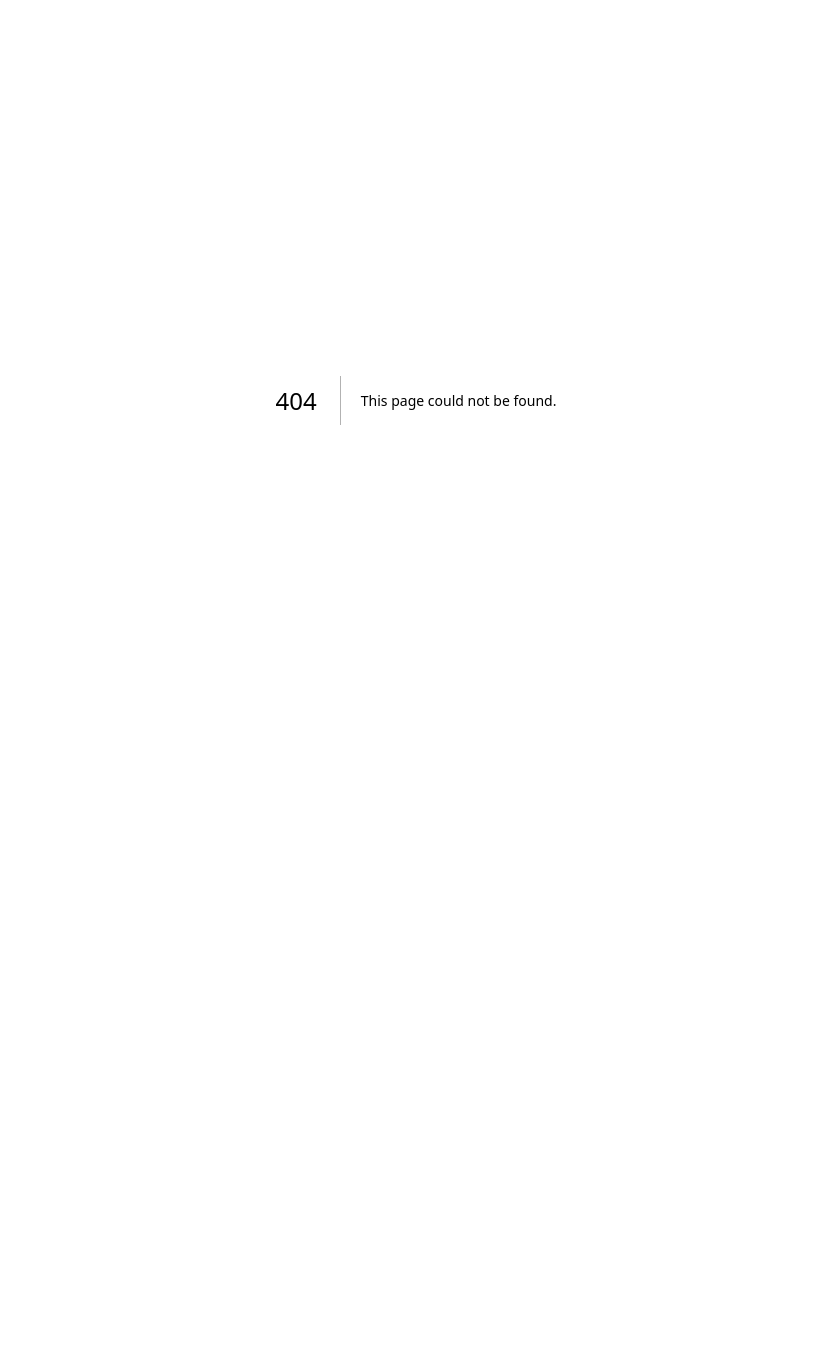
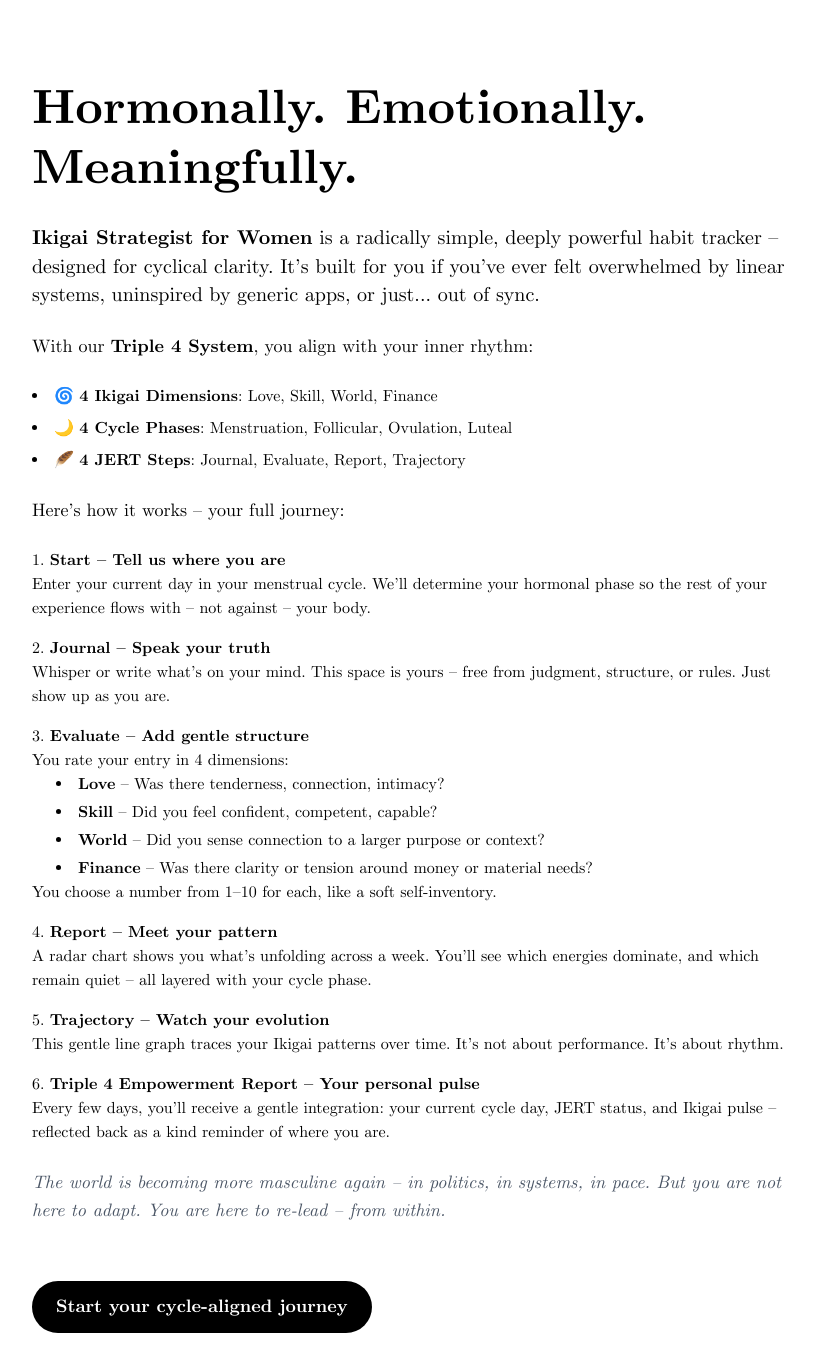
Before and after one commit to DrMvF/ikigaistrategist, a Next.js app: page /invitation in a window 1280 px wide. Before the commit this address had no page. Shown: the top 1372 px of the page, without its empty margins (224-1039 px from the left). Before the commit the page ends 800 px from the top, so only its background shows below. Built offline with nearby package versions, Linux system fonts and the light colour scheme.

Commit message:
Add detailed invitation page for JERT Women onboarding

```diff
--- /dev/null
+++ b/app/invitation/page.tsx
@@ -0,0 +1,80 @@
+"use client";
+
+import Link from "next/link";
+
+export default function InvitationPage() {
+  return (
+    <div className="flex flex-col items-center justify-center min-h-screen px-6 sm:px-20 py-20 font-cm text-black dark:text-white bg-white dark:bg-black">
+      <main className="max-w-3xl w-full text-left space-y-6">
+        <h1 className="text-4xl sm:text-5xl font-bold leading-tight">
+          Hormonally. Emotionally. Meaningfully.
+        </h1>
+
+        <p className="text-xl">
+          <strong>Ikigai Strategist for Women</strong> is a radically simple, deeply powerful habit tracker – designed for cyclical clarity. It’s built for you if you’ve ever felt overwhelmed by linear systems, uninspired by generic apps, or just... out of sync.
+        </p>
+
+        <p className="text-lg">
+          With our <strong>Triple 4 System</strong>, you align with your inner rhythm:
+        </p>
+
+        <ul className="list-disc list-inside space-y-2">
+          <li>🌀 <strong>4 Ikigai Dimensions</strong>: Love, Skill, World, Finance</li>
+          <li>🌙 <strong>4 Cycle Phases</strong>: Menstruation, Follicular, Ovulation, Luteal</li>
+          <li>🪶 <strong>4 JERT Steps</strong>: Journal, Evaluate, Report, Trajectory</li>
+        </ul>
+
+        <p className="text-lg">
+          Here’s how it works – your full journey:
+        </p>
+
+        <ol className="list-decimal list-inside space-y-4">
+          <li>
+            <strong>Start – Tell us where you are</strong><br />
+            Enter your current day in your menstrual cycle. We’ll determine your hormonal phase so the rest of your experience flows with – not against – your body.
+          </li>
+          <li>
+            <strong>Journal – Speak your truth</strong><br />
+            Whisper or write what’s on your mind. This space is yours – free from judgment, structure, or rules. Just show up as you are.
+          </li>
+          <li>
+            <strong>Evaluate – Add gentle structure</strong><br />
+            You rate your entry in 4 dimensions:
+            <ul className="list-disc list-inside ml-6 space-y-1">
+              <li><strong>Love</strong> – Was there tenderness, connection, intimacy?</li>
+              <li><strong>Skill</strong> – Did you feel confident, competent, capable?</li>
+              <li><strong>World</strong> – Did you sense connection to a larger purpose or context?</li>
+              <li><strong>Finance</strong> – Was there clarity or tension around money or material needs?</li>
+            </ul>
+            You choose a number from 1–10 for each, like a soft self-inventory.
+          </li>
+          <li>
+            <strong>Report – Meet your pattern</strong><br />
+            A radar chart shows you what’s unfolding across a week. You’ll see which energies dominate, and which remain quiet – all layered with your cycle phase.
+          </li>
+          <li>
+            <strong>Trajectory – Watch your evolution</strong><br />
+            This gentle line graph traces your Ikigai patterns over time. It’s not about performance. It’s about rhythm.
+          </li>
+          <li>
+            <strong>Triple 4 Empowerment Report – Your personal pulse</strong><br />
+            Every few days, you’ll receive a gentle integration: your current cycle day, JERT status, and Ikigai pulse – reflected back as a kind reminder of where you are.
+          </li>
+        </ol>
+
+        <p className="text-lg italic text-gray-600 dark:text-gray-400">
+          The world is becoming more masculine again – in politics, in systems, in pace. But you are not here to adapt. You are here to re-lead – from within.
+        </p>
+
+        <div className="pt-8">
+          <Link
+            href="/onboarding"
+            className="inline-block px-6 py-3 text-lg font-semibold text-white bg-black rounded-full hover:bg-gray-800 dark:bg-white dark:text-black dark:hover:bg-gray-200 transition"
+          >
+            Start your cycle-aligned journey
+          </Link>
+        </div>
+      </main>
+    </div>
+  );
+}
--- a/app/start/page.tsx
+++ b/app/start/page.tsx
@@ -16,7 +16,7 @@ export default function StartPage() {
 
         <p className="text-lg sm:text-2xl">
           Your purpose isn’t broken.  <br />
-          Your rhythm is just ignored.
+          Your rhythm is just ignored. <br />
         </p>
         <p className="text-lg sm:text-2xl mb-12">
           Begin your journey from where you are – <br /> hormonally, emotionally, meaningfully.
```
